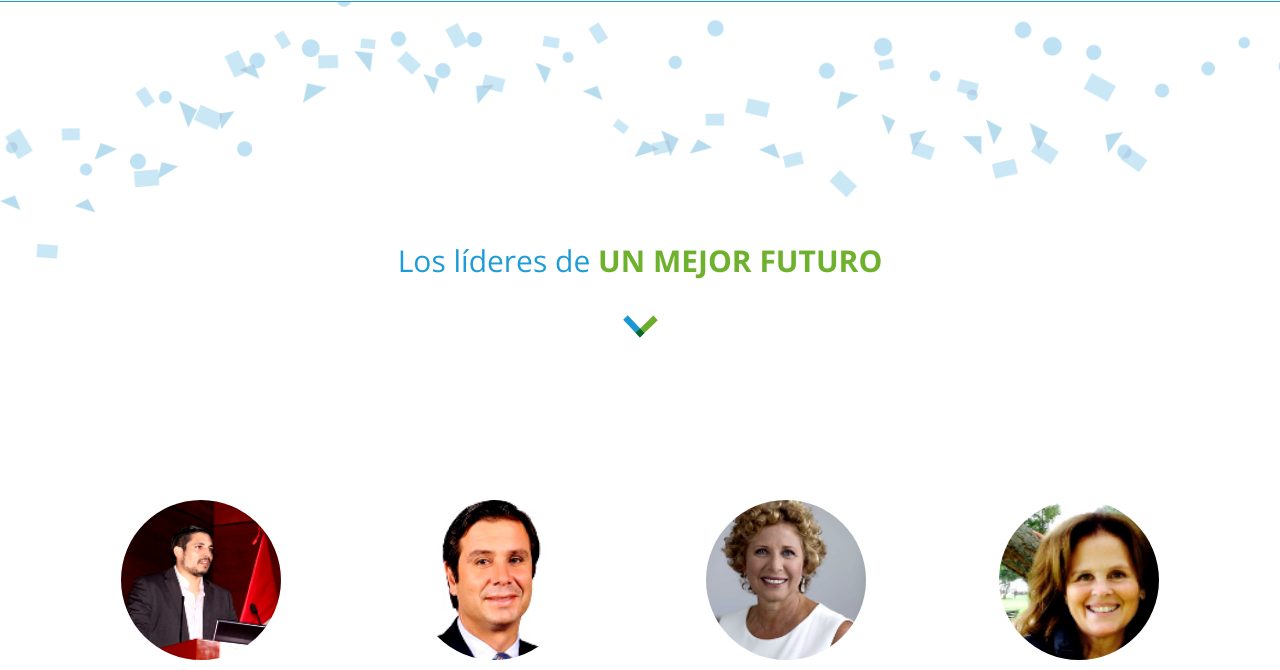
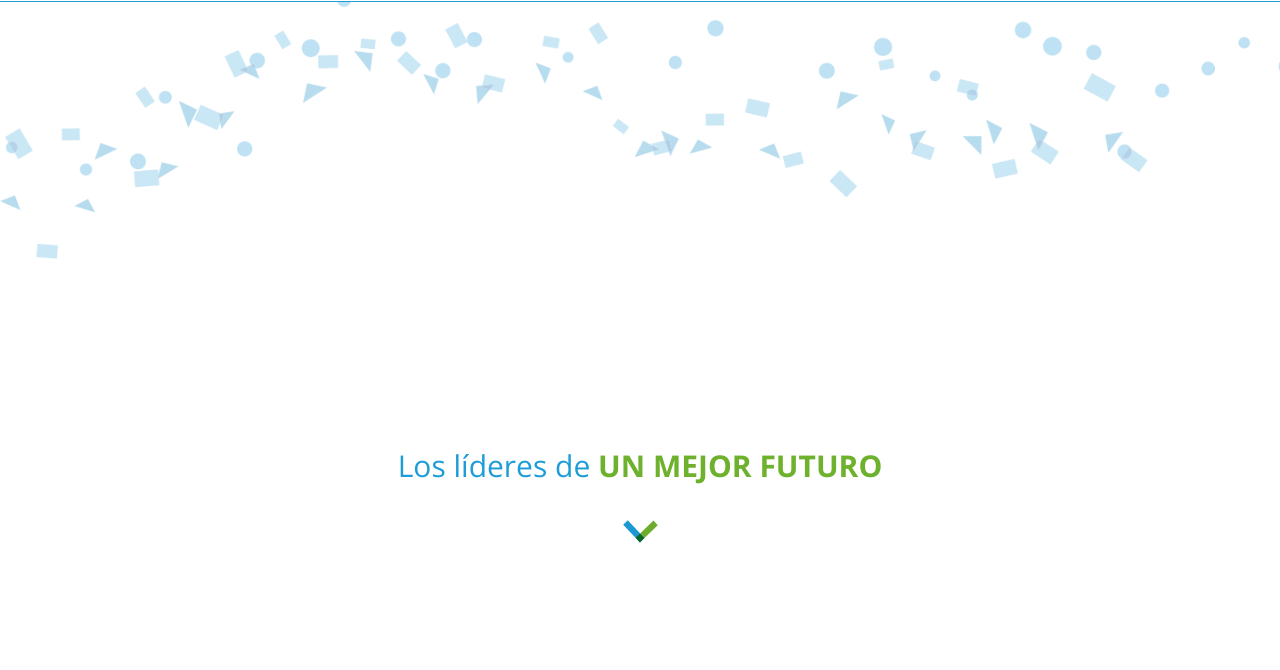
Before and after one commit to AzulChic/Recursos_Lideres1, a plain HTML site: page lideres.html in a window 1280 px wide. Shown: the part 71-741 px from the top of the page. Drawn offline with nearby package versions, Linux system fonts and the light colour scheme.

```diff
--- a/css/lideres.css
+++ b/css/lideres.css
@@ -1,4 +1,8 @@
 /* Ingresa tu código css aquí */
+
+#lideres {
+	padding: 0 0 5%;
+}
 
 #lideres .box > p {
 	font-weight: bold;
@@ -13,7 +17,7 @@
 }
 
 #lideres img.separador {
-	top: 2640px;
+	top: 2385px;
 }
 
 .col-sm-3 img{
@@ -25,7 +29,7 @@
 /* titulo */
 .descripcion{
 	text-align: center;
-	padding-bottom: 107.5px;
+	padding: 16% 0;
 	position: relative;
 	bottom: 54px;
 }
--- a/lideres.html
+++ b/lideres.html
@@ -67,8 +67,8 @@
           <h2>Los líderes de <span>un mejor futuro</span></h2>
           <p class="hidden">Vestibulum rutrum quam vitae fringilla tincidunt. Suspendisse nec tortor urna. Ut laoreet sodales nisi, quis iaculis nulla iaculis vitae.</p>
         </div>
-        <div>
-          <img src="recursos/flecha.svg" alt="arrow">
+        <div class="btn-down animate bounce">
+          <a href="#contacto"><img src="recursos/flecha.svg" class="img-responsive"></a>
         </div>
       </div>
       <div class="container text-center">
@@ -760,11 +760,10 @@
             </div>
         </div>
       </div>
-      <img src="recursos/separados.svg" class="img-responsive separador">
+      <img src="recursos/separados.svg" class="img-responsive separador hidden-xs">
     </section>
     <footer>
       <section  class="contact" id="contacto">
-        <img src="recursos/separados.svg" class="img-responsive separador hidden-xs">
         <div class="container">
           <p class="text-center">Conéctate con nosotros</p>
           <form action="//laboratoria.us12.list-manage.com/subscribe/post?u=3ab5ccdc4ac37ce69c502ddeb&amp;id=e7ef2bbd90" method="post" id="mc-embedded-subscribe-form" name="mc-embedded-subscribe-form" class="validate" target="_blank" novalidate>
```
